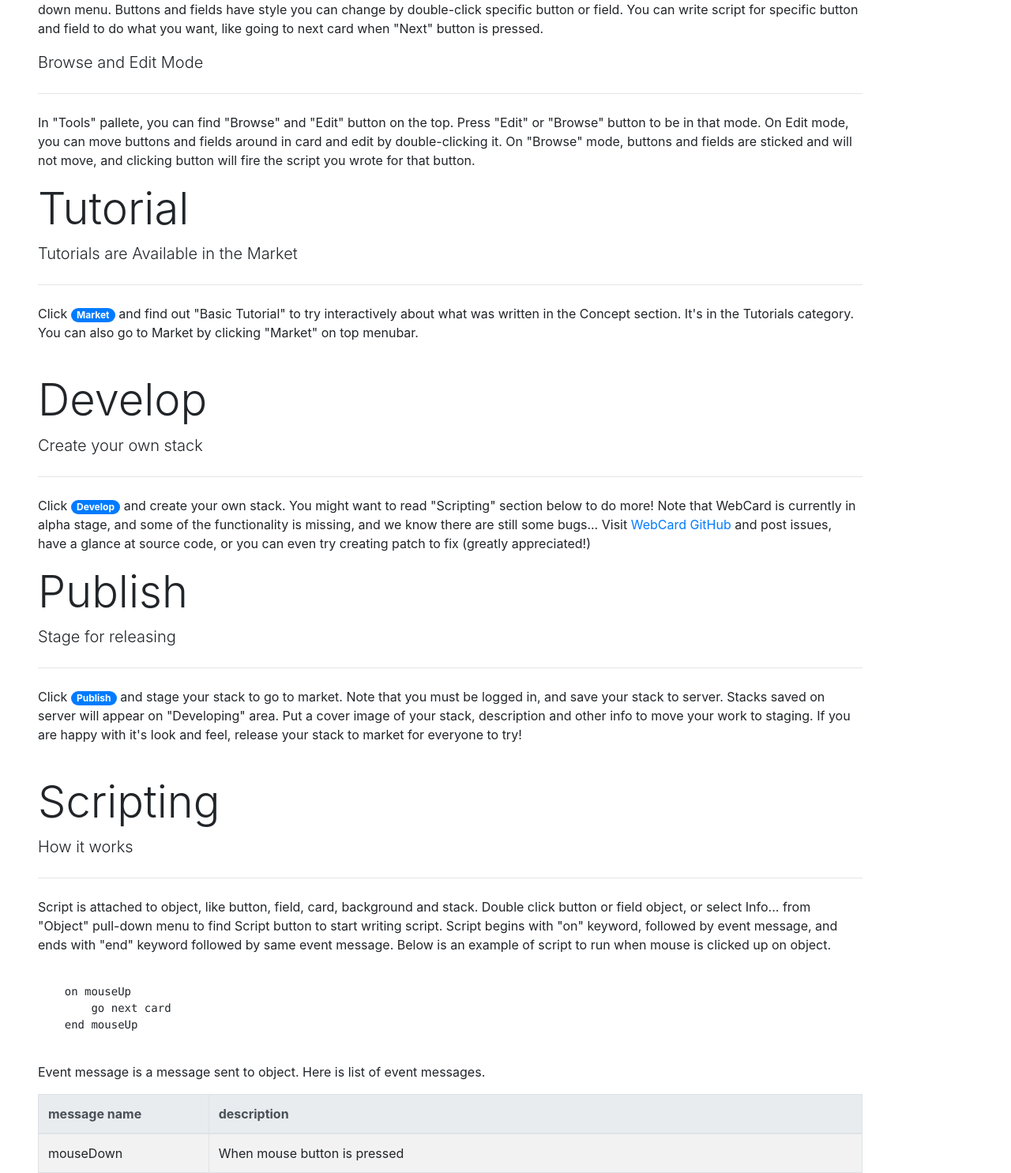
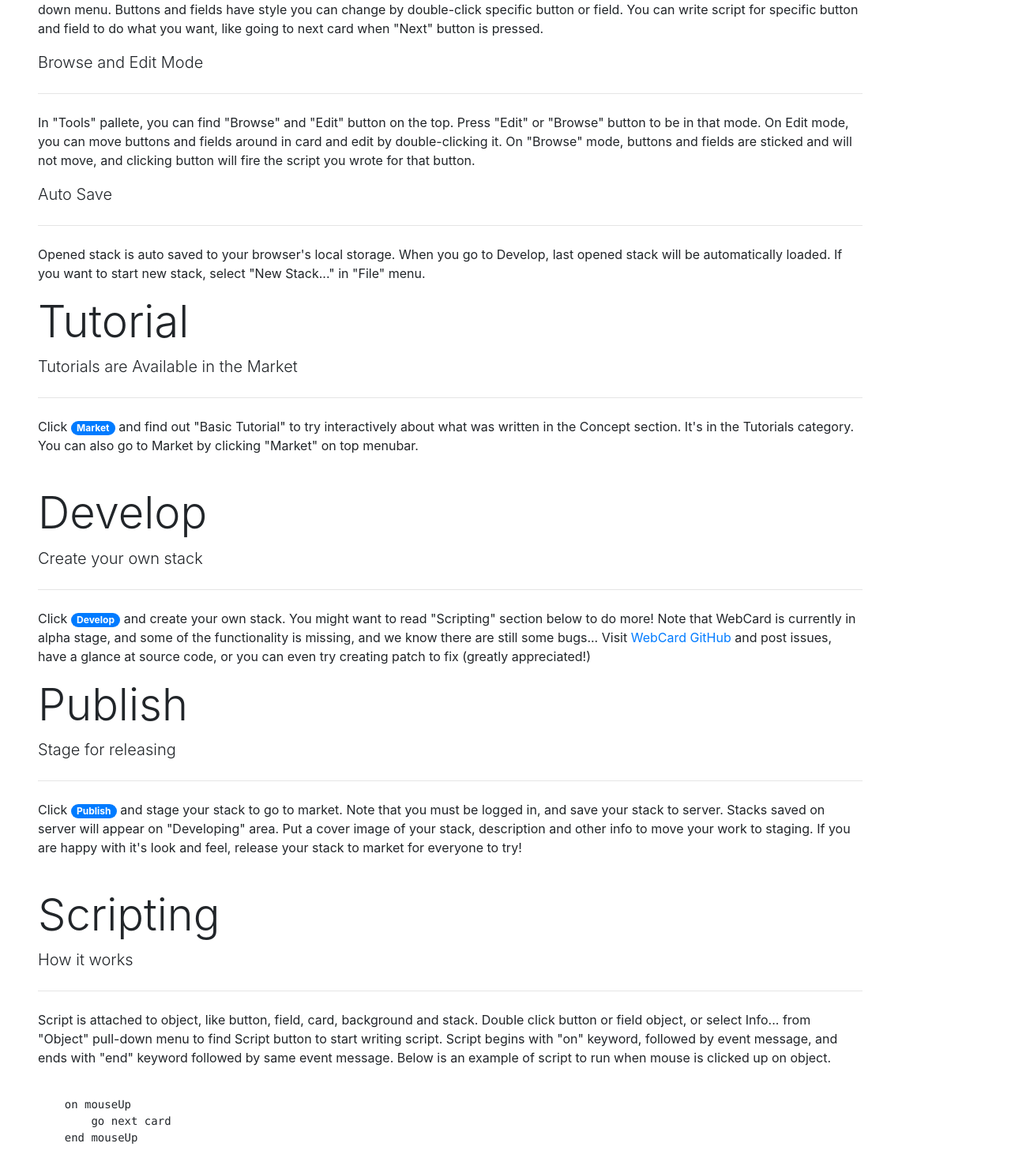
Before and after one commit to crazydreamproject/webcard, a Django app: page /documents/ in a window 1280 px wide. Shown: the part 473-1958 px from the top of the page at 79% size. Run offline with Django 3.2, Linux system fonts and the light colour scheme; some libraries are stand-ins or nearby versions.

Commit message:
Add info about auto save to doc.

```diff
--- a/backend/django/webcard/templates/pages/documents.html
+++ b/backend/django/webcard/templates/pages/documents.html
@@ -24,6 +24,12 @@
         In "Tools" pallete, you can find "Browse" and "Edit" button on the top. Press "Edit" or "Browse" button to be in that mode.
         On Edit mode, you can move buttons and fields around in card and edit by
         double-clicking it. On "Browse" mode, buttons and fields are sticked and will not move, and clicking button will fire the script you wrote for that button.
+        </p>
+        <p class="lead">Auto Save</p>
+        <hr class="my-4">
+        <p>
+        Opened stack is auto saved to your browser's local storage. When you go to Develop, last opened stack will be automatically loaded.
+        If you want to start new stack, select "New Stack..." in "File" menu.
         </p>
         <h1 class="display-4">Tutorial</h1>
         <p class="lead">Tutorials are Available in the Market</p>
```
